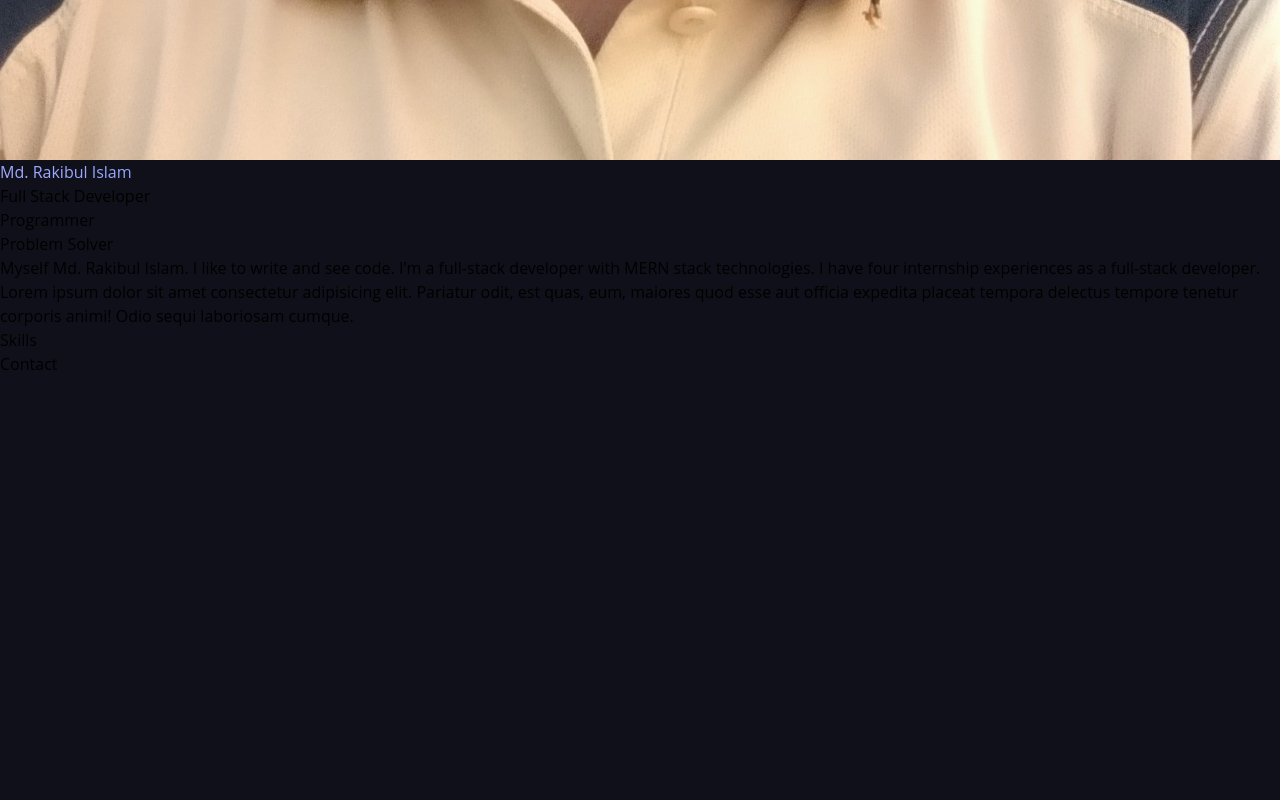
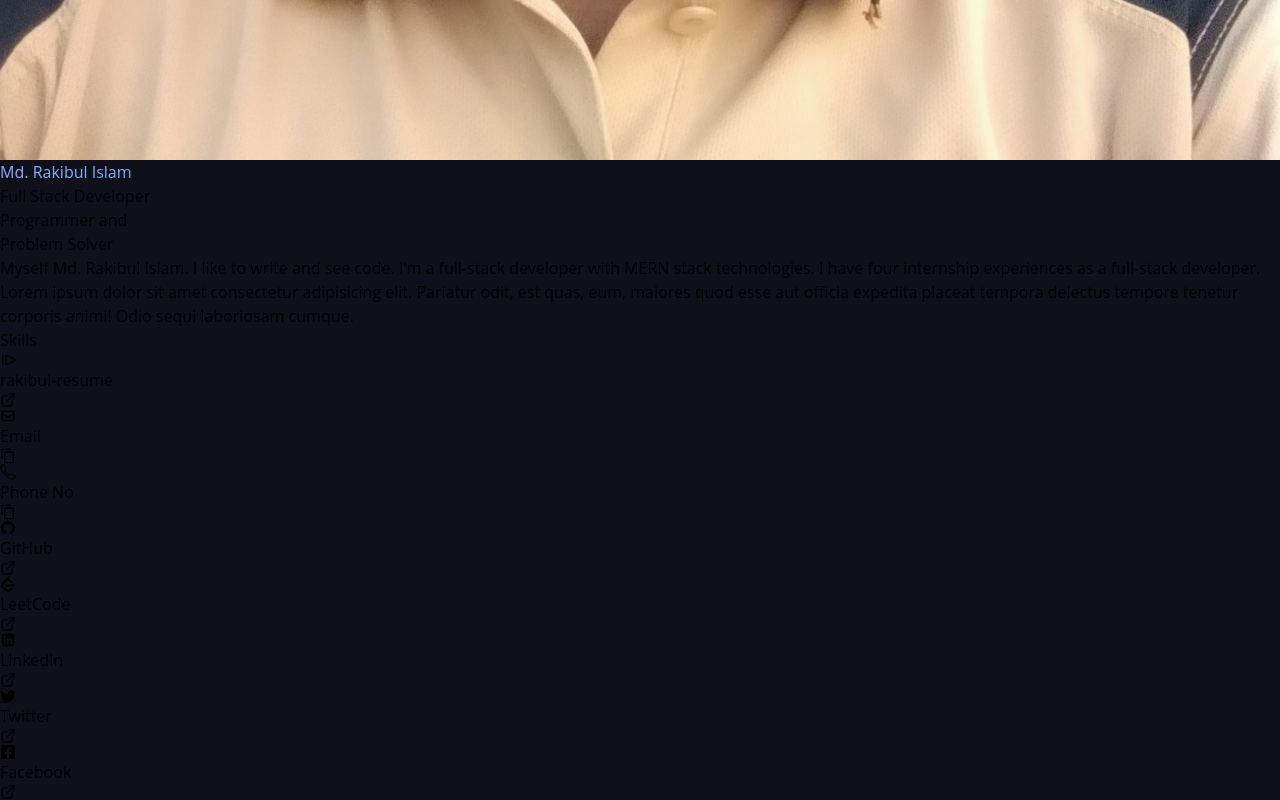
Before and after one commit to rakibul-wdp/portfolio, a React (Vite) app: page /skills in a window 1280 px wide. Shown: the part 1121-1921 px from the top of the page. Before the commit the page ends 1497 px from the top, so only its background shows below. Built offline with nearby package versions, Linux system fonts and the light colour scheme.

Commit message:
add contact boilarplate

```diff
--- a/package.json
+++ b/package.json
@@ -12,6 +12,7 @@
   "dependencies": {
     "react": "^18.2.0",
     "react-dom": "^18.2.0",
+    "react-icons": "^4.8.0",
     "react-router-dom": "^6.11.2"
   },
   "devDependencies": {
--- a/src/components/About.jsx
+++ b/src/components/About.jsx
@@ -6,9 +6,9 @@ const About = () => {
     <div className='col-span-3 mt-36'>
       <img className='w-28 h-28 rounded-full mx-auto' src={Rakibul} alt="Md. Rakibul Islam" />
       <h1 className='text-3xl font-bold my-3 AnimatedGradientText'>Md. Rakibul Islam</h1>
-      <h2 className='text-2xl text-[#5ff3d1] text-start ml-8'>Full Stack Developer</h2>
-      <h2 className='text-2xl text-[#5ff3d1] my-1 text-start ml-16'>Programmer</h2>
-      <h2 className='text-2xl text-[#5ff3d1] text-start ml-24'>Problem Solver</h2>
+      <h2 className='text-2xl text-[#5ff3d1]'>Full Stack Developer</h2>
+      <h2 className='text-2xl text-[#5ff3d1]'>Programmer and</h2>
+      <h2 className='text-2xl text-[#5ff3d1]'>Problem Solver</h2>
       <p className='mt-5'>Myself Md. Rakibul Islam. I like to write and see code. I'm a full-stack developer with MERN stack technologies. I have four internship experiences as a full-stack developer. Lorem ipsum dolor sit amet consectetur adipisicing elit. Pariatur odit, est quas, eum, maiores quod esse aut officia expedita placeat tempora delectus tempore tenetur corporis animi! Odio sequi laboriosam cumque.</p>
     </div>
   )
--- a/src/components/Contact.jsx
+++ b/src/components/Contact.jsx
@@ -1,8 +1,58 @@
-import React from 'react'
+import React from 'react';
+import { RxResume } from "react-icons/rx";
+import { FiExternalLink } from "react-icons/fi";
+import { HiOutlineMail } from "react-icons/hi";
+import { MdContentCopy } from "react-icons/md";
+import { SlPhone } from "react-icons/sl";
+import { AiOutlineGithub, AiFillLinkedin } from "react-icons/ai";
+import { SiLeetcode } from "react-icons/si";
+import { BsTwitter } from "react-icons/bs";
+import { FaFacebookSquare } from "react-icons/fa";
 
 const Contact = () => {
   return (
-    <div className='col-span-3 bg-pink-600'>Contact</div>
+    <div className='col-span-3 mt-36 text-start ml-5'>
+      <div className='flex items-center justify-between text-xl font-bold px-2 py-1 border-2 border-[#5ff3d1] rounded-sm'>
+        <RxResume />
+        rakibul-resume
+        <FiExternalLink />
+      </div>
+      <div className='flex items-center justify-between px-2 py-1 border-2 border-[#5ff3d1] rounded-sm'>
+        <HiOutlineMail />
+        Email
+        <MdContentCopy />
+      </div>
+      <div className='flex items-center justify-between px-2 py-1 border-2 border-[#5ff3d1] rounded-sm'>
+        <SlPhone />
+        Phone No
+        <MdContentCopy />
+      </div>
+      <div className='flex items-center justify-between px-2 py-1 border-2 border-[#5ff3d1] rounded-sm'>
+        <AiOutlineGithub />
+        GitHub
+        <FiExternalLink />
+      </div>
+      <div className='flex items-center justify-between px-2 py-1 border-2 border-[#5ff3d1] rounded-sm'>
+        <SiLeetcode />
+        LeetCode
+        <FiExternalLink />
+      </div>
+      <div className='flex items-center justify-between px-2 py-1 border-2 border-[#5ff3d1] rounded-sm'>
+        <AiFillLinkedin />
+        LinkedIn
+        <FiExternalLink />
+      </div>
+      <div className='flex items-center justify-between px-2 py-1 border-2 border-[#5ff3d1] rounded-sm'>
+        <BsTwitter />
+        Twitter
+        <FiExternalLink />
+      </div>
+      <div className='flex items-center justify-between px-2 py-1 border-2 border-[#5ff3d1] rounded-sm'>
+        <FaFacebookSquare />
+        Facebook
+        <FiExternalLink />
+      </div>
+    </div>
   )
 }
 
--- a/src/pages/Experiences.jsx
+++ b/src/pages/Experiences.jsx
@@ -2,7 +2,7 @@ import React from 'react'
 
 const Experiences = () => {
   return (
-    <div className='col-span-6'>Experiences</div>
+    <div className='col-span-6 bg-pink-400'>Experiences</div>
   )
 }
 
```
Also changed, not shown: 1 other file (tests, documents, lock files or other folders).
